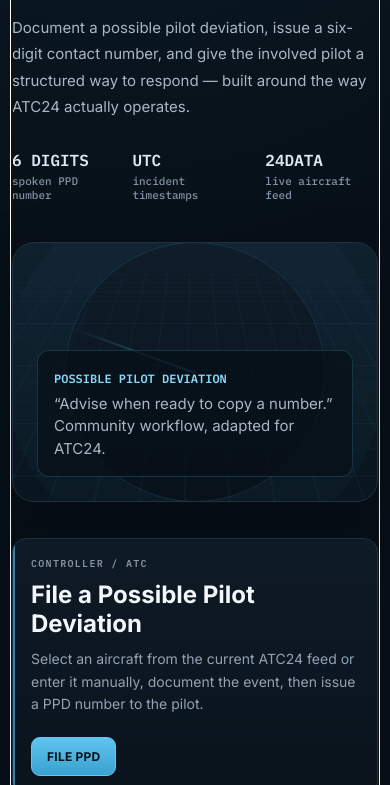
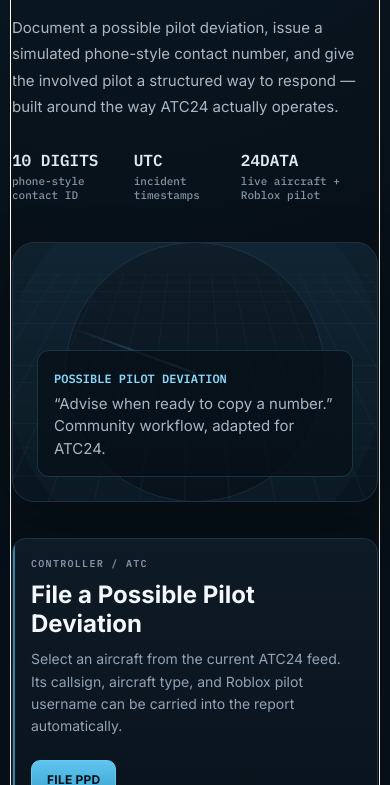
Before and after one commit to DayzdRB/24PilotDeviation, a website: page index.html in a window 390 px wide. Shown: the part 315-1100 px from the top of the page. Drawn offline with Linux system fonts and the light colour scheme; no server answers.

Commit message:
Load phone-style contact UI

```diff
--- a/index.html
+++ b/index.html
@@ -10,6 +10,7 @@
   <link rel="preconnect" href="https://fonts.gstatic.com" crossorigin>
   <link href="https://fonts.googleapis.com/css2?family=IBM+Plex+Mono:wght@400;500;600&family=Inter:wght@400;500;600;700;800&display=swap" rel="stylesheet">
   <link rel="stylesheet" href="/css/styles.css" />
+  <link rel="stylesheet" href="/css/phone-ui.css" />
 </head>
 <body>
   <div class="app-shell">
@@ -42,5 +43,6 @@
 
   <div id="toast-region" class="toast-region" aria-live="polite" aria-atomic="true"></div>
   <script src="/js/app.js" defer></script>
+  <script src="/js/phone-ui.js" defer></script>
 </body>
 </html>
```
